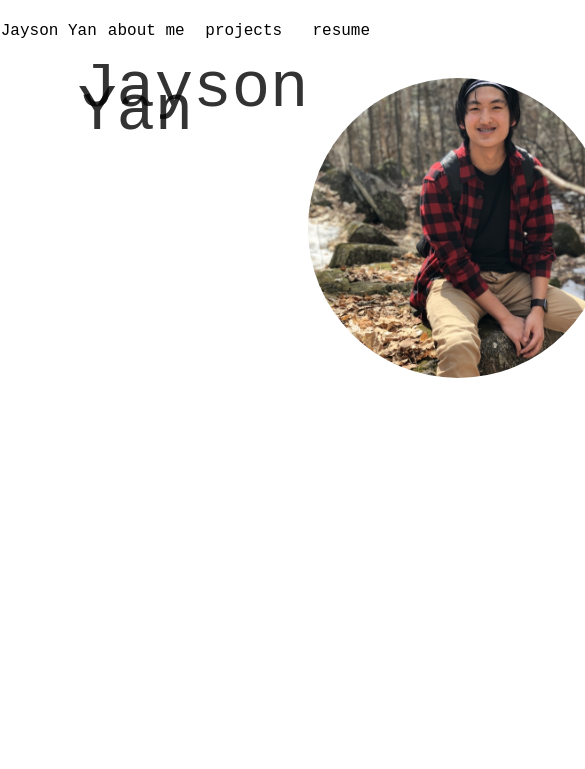
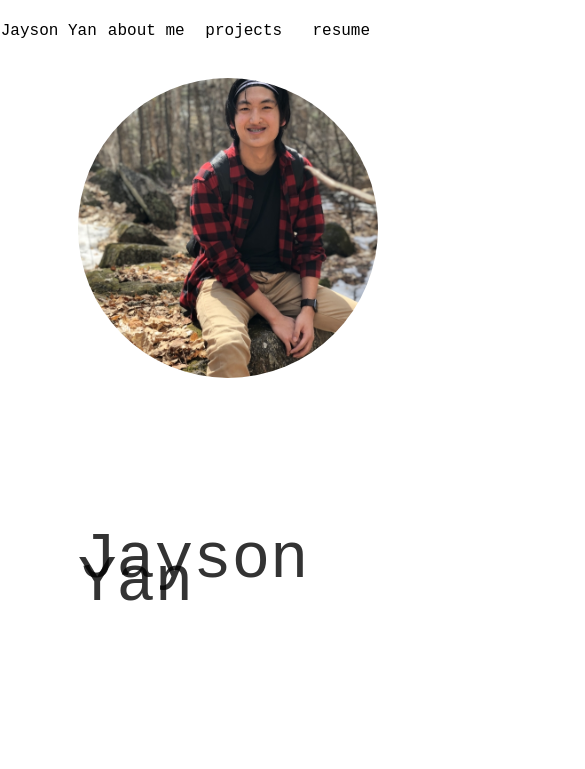
Before and after one commit to Jaysonyan/portfolio, a Gatsby site: page / in a window 390 px wide. Shown: the top 769 px of the page, 585 px wide, since content can reach past the window. Built offline with nearby package versions, Linux system fonts and the light colour scheme; Gatsby itself is replaced by a stand-in of ours.

Commit message:
add media query:

```diff
--- a/src/components/profile/profileText.js
+++ b/src/components/profile/profileText.js
@@ -4,6 +4,9 @@ import styled from 'styled-components'
 const Name = styled.div`
     font-family: "Work Sans", monospace;
     font-size: 64px;
+    @media (max-width: 768px) {
+        grid-row: 2/2;
+    }
 `
 
 const ProfileText = () => (
--- a/src/pages/index.js
+++ b/src/pages/index.js
@@ -14,11 +14,19 @@ const ProfileWrapper = styled.div`
   padding: 20%;
 `
 
+const TextWrapper = styled.div`
+  @media(max-width: 768px) {
+    grid-row: 2/2;
+  }
+`
+
 const IndexPage = () => (
   <Layout>
     <SEO title="Home" />
     <ProfileWrapper>
-      <ProfileText/>
+      <TextWrapper>
+        <ProfileText/>
+      </TextWrapper>
       <ProfilePic/>
     </ProfileWrapper>
   </Layout>
```
